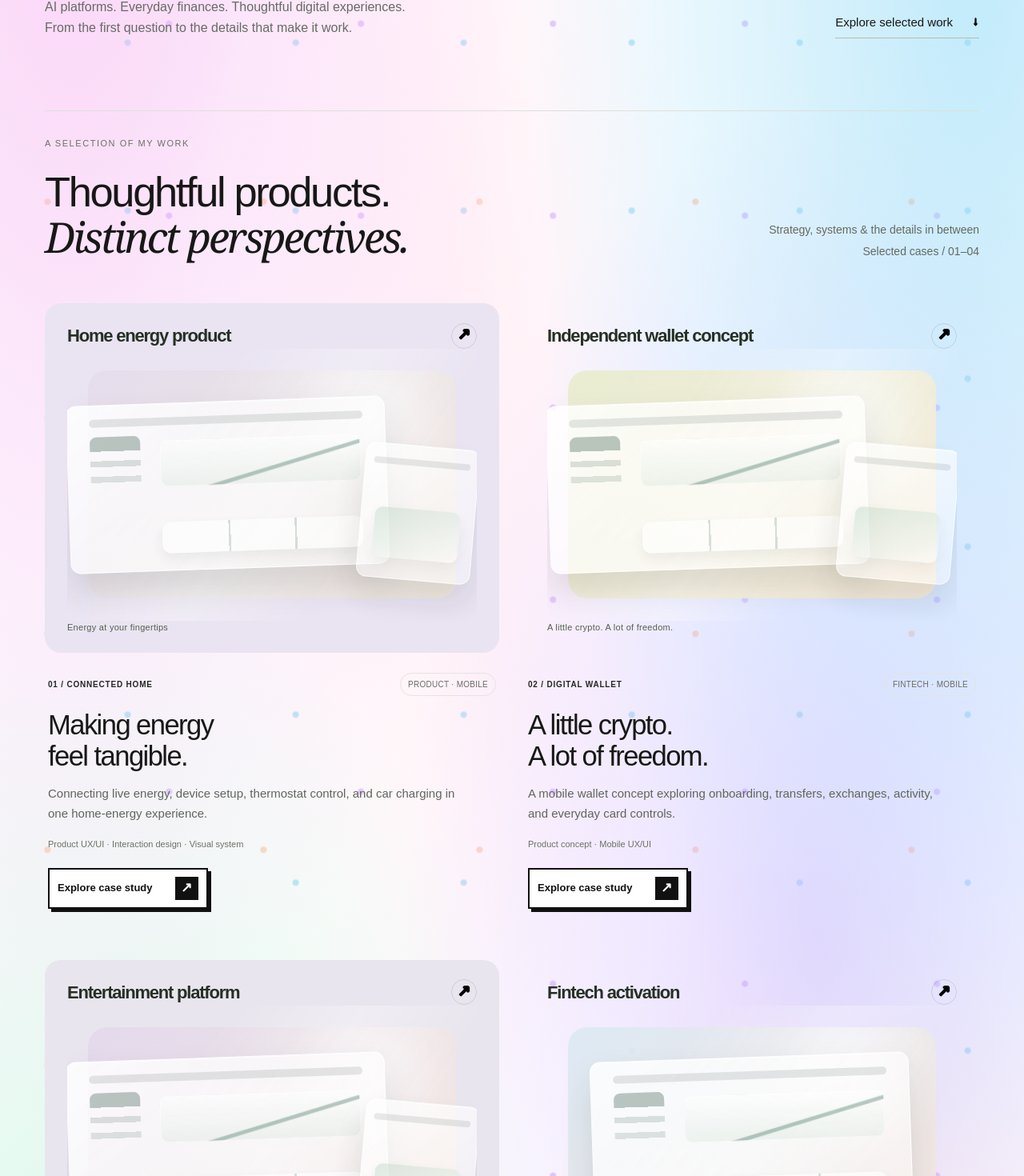
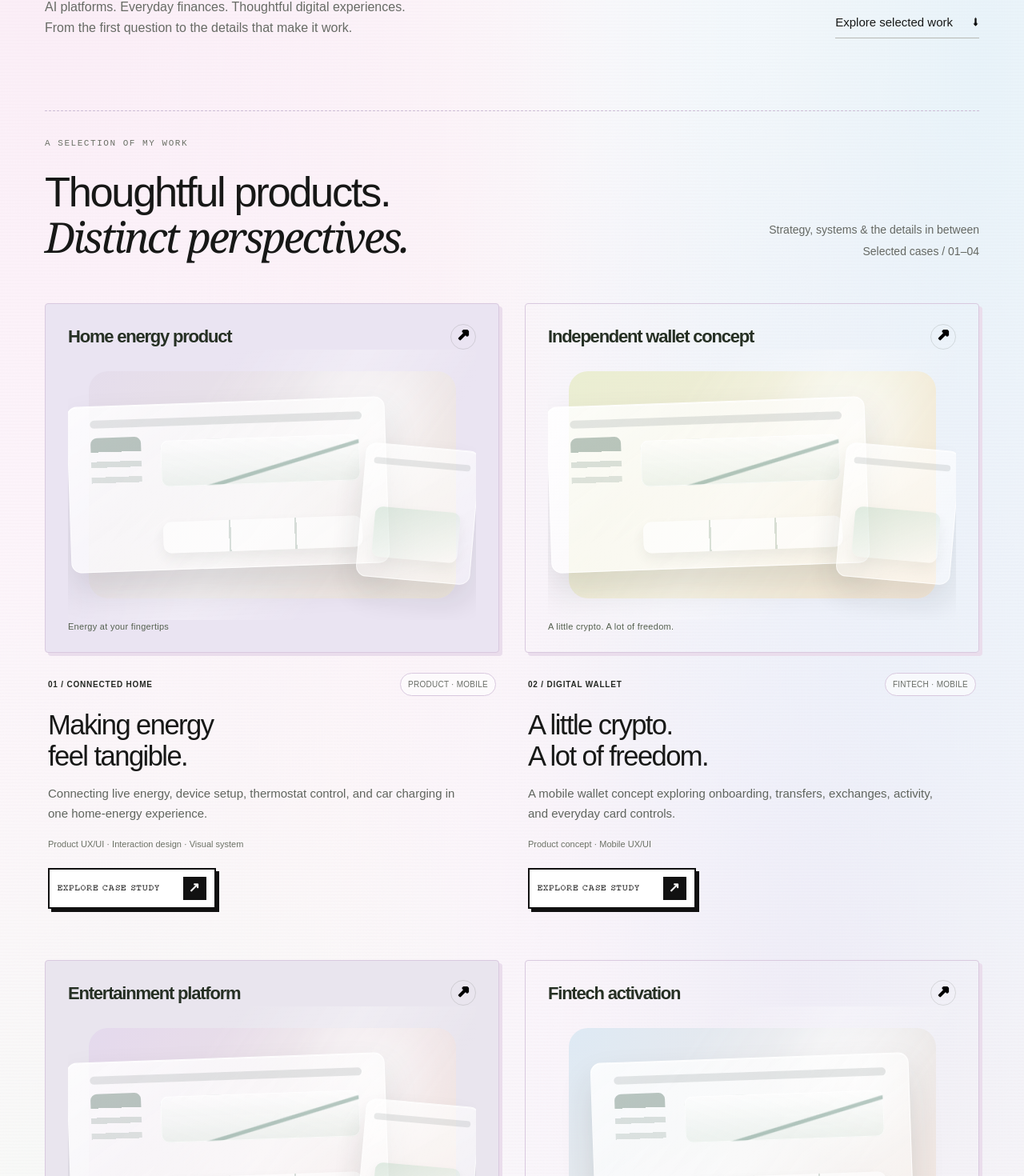
Before and after one commit to mariesanglante/marianna-portfolio, a Next.js app: page / in a window 1280 px wide. Shown: the part 520-1990 px from the top of the page at 80% size. Built offline with nearby package versions, Linux system fonts and the light colour scheme.

Commit message:
Style homepage with softer scrapbook tones and BlockCraft buttons

```diff
--- a/app/home-gallery.css
+++ b/app/home-gallery.css
@@ -1,7 +1,10 @@
 /* Homepage gallery: deliberately scoped away from the case studies. */
+@font-face{font-family:"BlockCraft";src:url("/fonts/blockcraft.otf") format("opentype");font-style:normal;font-weight:400;font-display:swap}
 .portfolio-home{position:relative;isolation:isolate;background:#fff}
-.portfolio-home::before{content:"";position:absolute;z-index:-1;pointer-events:none;inset:0 calc((100vw - 100%)/-2);background-color:#fff;background-image:radial-gradient(ellipse at 7% 7%,#f3b8ef99 0,transparent 34%),radial-gradient(ellipse at 95% 13%,#9ddcf599 0,transparent 33%),radial-gradient(ellipse at 80% 45%,#cbb2ff7d 0,transparent 36%),radial-gradient(ellipse at 12% 68%,#a8eccb88 0,transparent 37%),radial-gradient(ellipse at 82% 91%,#ffe69b99 0,transparent 39%),radial-gradient(ellipse at 45% 27%,#ffd3e65c 0,transparent 30%),radial-gradient(circle at 14% 19%,#fff 0 3px,transparent 5px),radial-gradient(circle at 88% 29%,#d9b9ffcc 0 3px,transparent 5px),radial-gradient(circle at 76% 73%,#a8dff3cc 0 3px,transparent 5px),radial-gradient(circle at 22% 86%,#ffcdaecc 0 3px,transparent 5px);background-size:auto,auto,auto,auto,auto,auto,180px 180px,240px 240px,210px 210px,270px 270px;filter:saturate(1.08)}
+.portfolio-home::before{content:"";position:absolute;z-index:-1;pointer-events:none;inset:0 calc((100vw - 100%)/-2);background-color:#fffdfd;background-image:radial-gradient(ellipse at 6% 8%,#f4c9eb55 0,transparent 39%),radial-gradient(ellipse at 96% 16%,#b7def455 0,transparent 38%),radial-gradient(ellipse at 78% 47%,#d7c8f344 0,transparent 42%),radial-gradient(ellipse at 13% 71%,#c8e8d444 0,transparent 40%),radial-gradient(ellipse at 86% 94%,#f6e8bd55 0,transparent 42%),radial-gradient(ellipse at 43% 25%,#f5d7e633 0,transparent 36%),repeating-linear-gradient(0deg,#664d6b05 0 1px,transparent 1px 4px);filter:saturate(.9)}
 .portfolio-home .pill-link,.portfolio-home .all-cases-button{border:2px solid #111!important;border-radius:0!important;box-shadow:4px 4px 0 #111;font-weight:700!important;color:#111!important;background:#fff!important}
+.portfolio-home .pill-link,.portfolio-home .all-cases-button{font-family:"BlockCraft",monospace;font-weight:400!important;text-transform:uppercase;letter-spacing:.06em;text-shadow:none}
+.portfolio-home .all-cases .all-cases-button{font-size:clamp(16px,2.2vw,25px);line-height:1.5}
 .portfolio-home .pill-link{padding:9px 10px!important}
 .portfolio-home .pill-link>span,.portfolio-home .all-cases-arrow{border:2px solid #111;border-radius:0!important;background:#111!important;color:#fff!important;font-family:"Courier New",monospace;font-weight:900}
 .portfolio-home .all-cases .all-cases-button{box-shadow:6px 6px 0 #111;transition:transform .2s,box-shadow .2s}
@@ -9,6 +12,10 @@
 .portfolio-home .pill-link:hover{color:#111!important;background:#f8f8f8!important}
 .portfolio-home .pill-link:hover>span,.portfolio-home .all-cases .all-cases-button:hover .all-cases-arrow{background:#111!important;color:#fff!important;transform:none}
 .portfolio-home .text-link>span,.portfolio-home .site-header nav a span[aria-hidden="true"],.portfolio-home .footer a span[aria-hidden="true"],.portfolio-home .project-visual .cover-open{color:#000;font-family:"Courier New",monospace;font-weight:900;text-shadow:1px 0 #000,-1px 0 #000,0 1px #000,0 -1px #000}
+.portfolio-home .section-heading{border-top:1px dashed #cbbbd4}
+.portfolio-home .hero .eyebrow,.portfolio-home .work-kicker{font-family:"Courier New",monospace;color:#755f7c;letter-spacing:.12em}
+.portfolio-home .home-gallery .project-visual{border:1px solid #d9c9df;border-radius:4px;box-shadow:4px 4px 0 #eaddec}
+.portfolio-home .home-gallery .project-meta span:last-child{border-color:#d9c9df;background:#fff9}
 .home-gallery .section-heading{align-items:flex-end;padding-top:32px;margin-bottom:52px}
 .home-gallery .work-kicker{display:block;font-size:11px;letter-spacing:.14em;text-transform:uppercase;color:#6b7066;margin-bottom:24px}
 .home-gallery .section-heading h2{font-size:clamp(36px,4.1vw,60px);line-height:1.08;letter-spacing:-.045em}
```
Also changed, not shown: public/fonts/blockcraft.otf (added).
